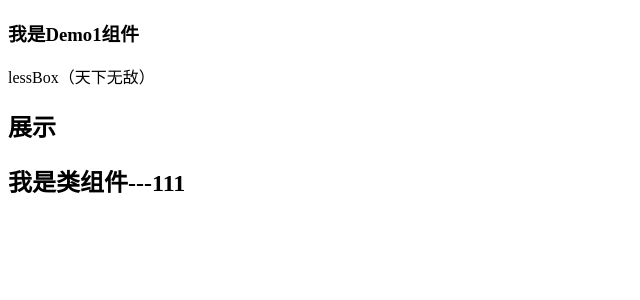
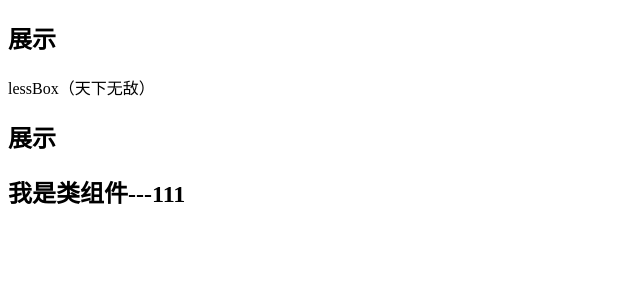
Before and after one commit to JeromeD3/react-webpack-template, a React app: page / in a window 1280 px wide. Shown: the top 300 px of the page, without its empty margins (0-640 px from the left). Built offline with nearby package versions, Linux system fonts and the light colour scheme.

Commit message:
feat: 预加载

```diff
--- a/src/components/Demo1.tsx
+++ b/src/components/Demo1.tsx
@@ -1,5 +1,53 @@
-import React from "react";
+import { Suspense, lazy, useState } from 'react'
+// prefetch
+const PreFetchDemo = lazy(
+  () =>
+    import(
+      /* webpackChunkName: "PreFetchDemo" */
+      /*webpackPrefetch: true*/
+      '@/components/PreFetchDemo'
+    )
+)
+
+// preload
+const PreloadDemo = lazy(
+  () =>
+    import(
+      /* webpackChunkName: "PreloadDemo" */
+      /*webpackPreload: true*/
+      '@/components/PreloadDemo'
+    )
+)
+
 function Demo1() {
-  return <h3>我是Demo1组件</h3>
+  const [show, setShow] = useState(false)
+
+  const onClick = () => {
+    setShow(true)
+  }
+  return (
+    <>
+      <h2 onClick={onClick}>展示</h2>
+      {/* show为true时加载组件 */}
+      {show && (
+        <>
+          <Suspense fallback={null}>
+            <PreloadDemo />
+          </Suspense>
+          <Suspense fallback={null}>
+            <PreFetchDemo />
+          </Suspense>
+        </>
+      )}
+    </>
+  )
 }
 export default Demo1
+
+// 总结
+// 1. preFetch会在空闲的时候加载，
+// 2. preload会在页面加载的时候加载
+// 3. preload会优先于prefetch加载
+// 4. prefetch适合加载后面可能会用到的组件，
+// 5. preload适合加载当前页面可能会用到的组件
+// 6. prefetch 配合懒加载也会加载，等到需要的时候直接从缓存中读取
--- /dev/null
+++ b/src/components/PreFetchDemo.tsx
@@ -0,0 +1,7 @@
+// src/components/PreFetchDemo.tsx
+
+function PreFetchDemo() {
+  return <h3>我是PreFetchDemo组件</h3>
+}
+
+export default PreFetchDemo
--- /dev/null
+++ b/src/components/PreloadDemo.tsx
@@ -0,0 +1,7 @@
+// src/components/PreloadDemo.tsx
+
+function PreloadDemo() {
+  return <h3>我是PreloadDemo组件</h3>
+}
+
+export default PreloadDemo
```
